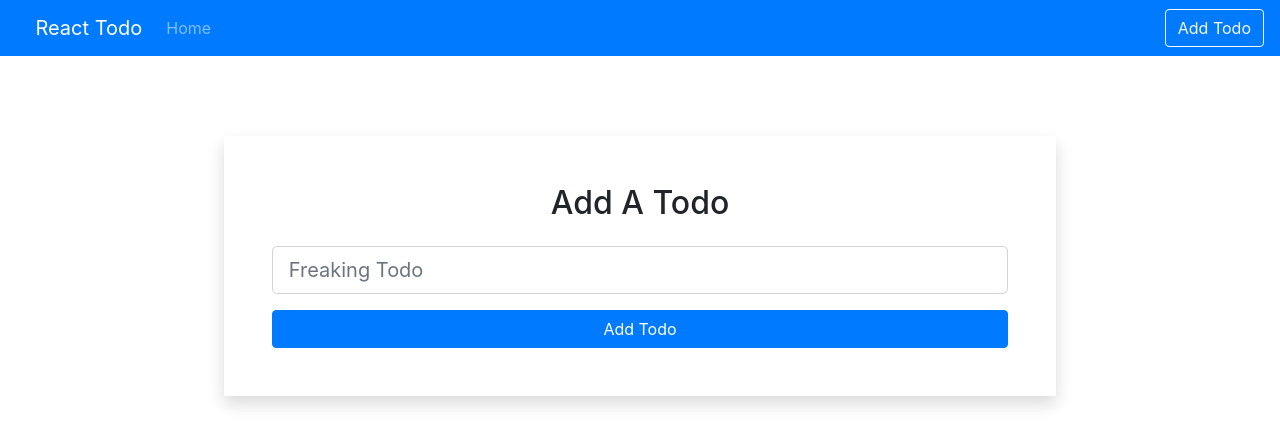
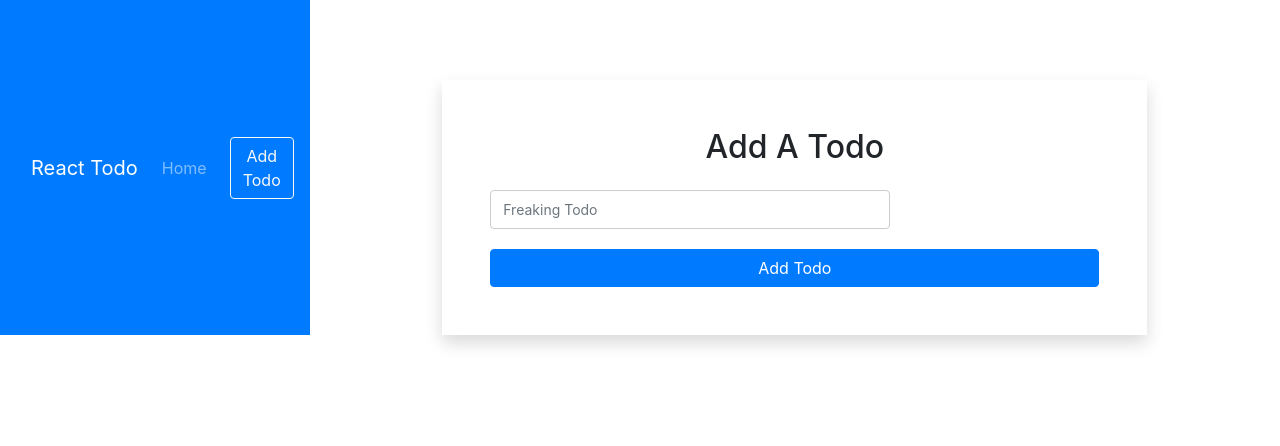
Before and after one commit to Hardi-Shah/React-Application, a React (Create React App) app: page /todos/add in a window 1280 px wide. Shown: the top 446 px of the page. Built offline with nearby package versions, Linux system fonts and the light colour scheme.

Commit message:
Initial Commit

```diff
--- a/src/App.css
+++ b/src/App.css
@@ -1,5 +1,7 @@
 .App {
   text-align: center;
+  display: flex;
+  justify-content: center;
 }
 
 .App-logo {
@@ -27,7 +29,37 @@
 .App-link {
   color: #61dafb;
 }
+/* formik css */
+label {
+  font-weight: bold;
+  display: flex;
+  margin-bottom: 5px;
+}
 
+input[type='text'],
+input[type='email'],
+textarea {
+  display: block;
+  width: 400px;
+  padding: 6px 12px;
+  font-size: 14px;
+  line-height: 1.42857143;
+  color: #555;
+  background-color: #fff;
+  background-image: none;
+  border: 1px solid #ccc;
+  border-radius: 4px;
+  /* margin-bottom: 20px; */
+}
+
+.form-control {
+  margin-bottom: 20px;
+}
+
+.error {
+  color: red;
+}
+/* formik css */
 @keyframes App-logo-spin {
   from {
     transform: rotate(0deg);
```
